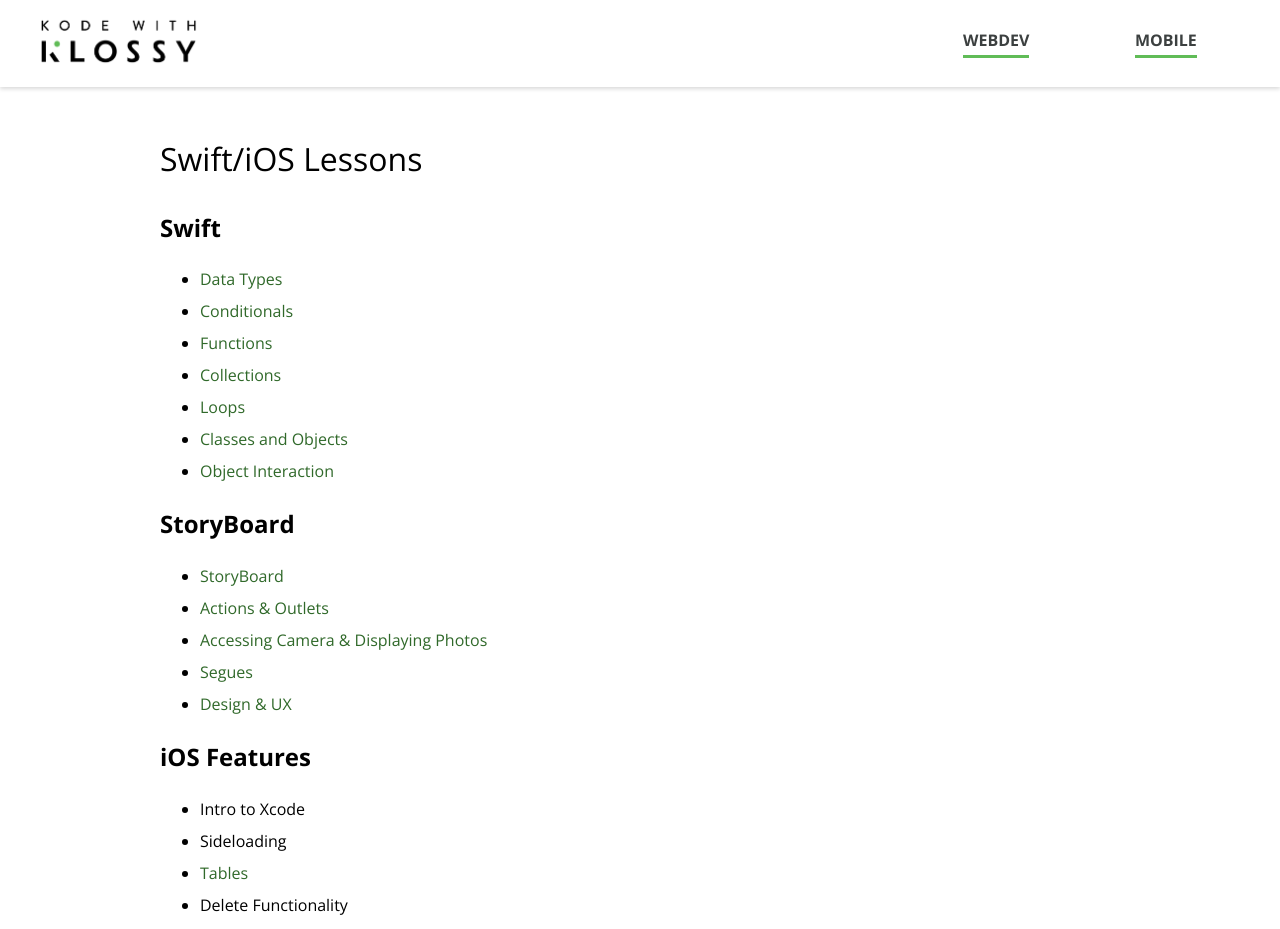
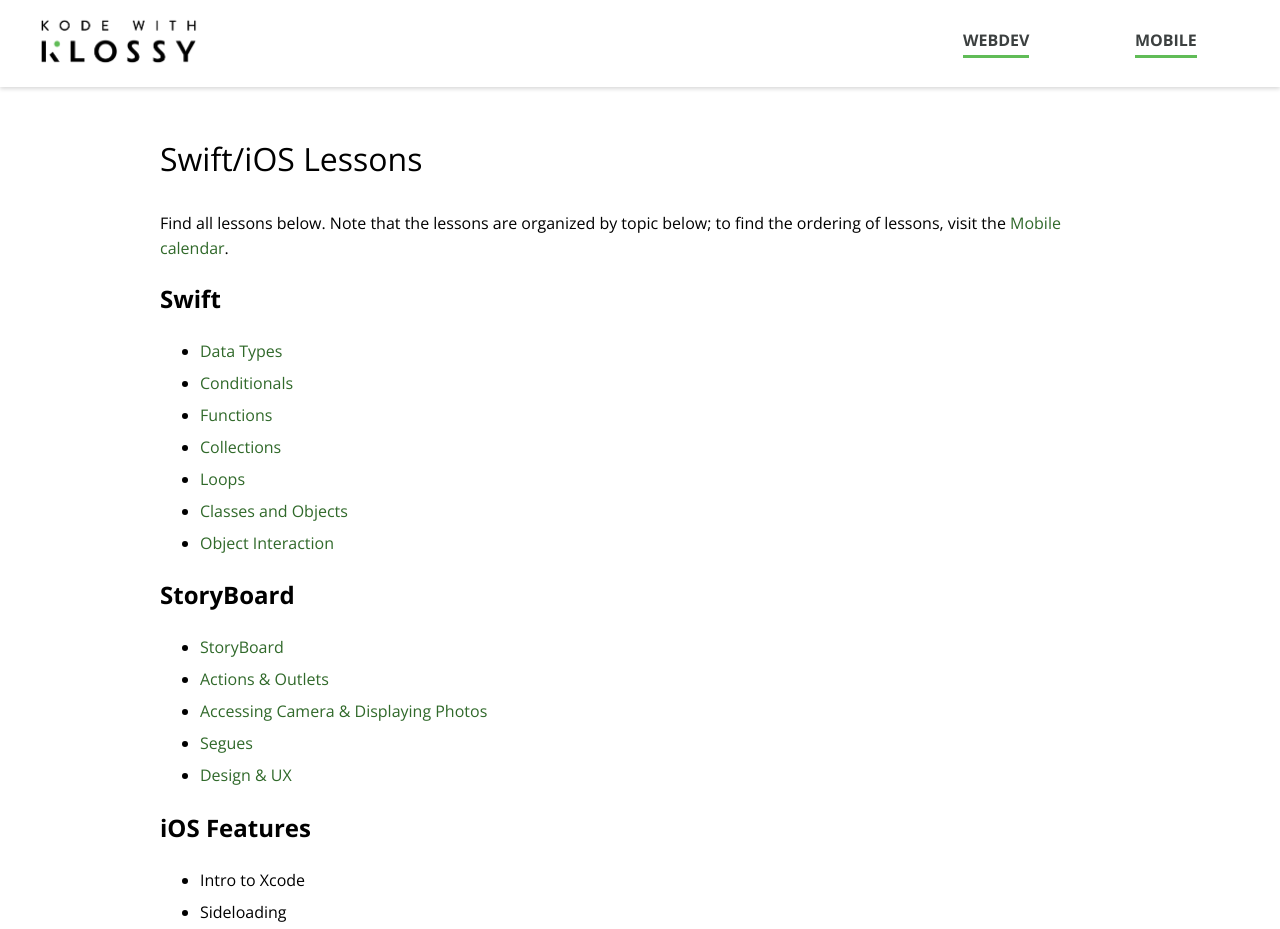
Before and after one commit to ameseee/kwk-curriculum-site, a Jekyll site: the page built from swift-ios/lessons/index.md, in a window 1280 px wide. Shown: the top 929 px of the page. Built offline with Jekyll 4.4.1, drawn with Linux system fonts in a browser that asks for light colours; nearby versions of some CDN libraries.

Commit message:
Add reminder about ordering of lessons

```diff
--- a/swift-ios/lessons/index.md
+++ b/swift-ios/lessons/index.md
@@ -1,6 +1,8 @@
 ---
 title: Swift/iOS Lessons
 ---
+
+Find all lessons below. Note that the lessons are organized by topic below; to find the ordering of lessons, visit the [Mobile calendar]({{ site.url }}/swift-ios/calendar).
 
 ## Swift
 
```
